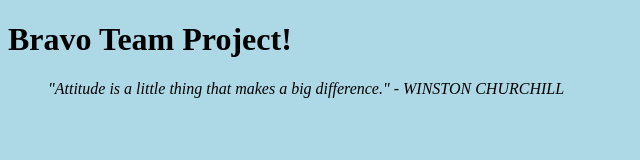
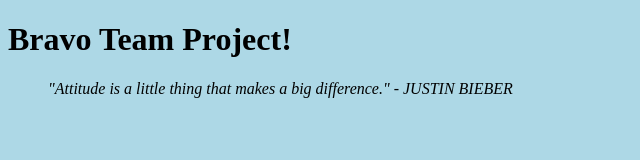
Before and after one commit to lap202/GitLab, a plain HTML site: page index.html in a window 1280 px wide. Shown: the full height of the page, 0-640 px from the left. Drawn offline with Linux system fonts and the light colour scheme.

Commit message:
Change Name Back To Justin Bieber

```diff
--- a/index.html
+++ b/index.html
@@ -9,6 +9,6 @@
 </head>
 <body>
     <h1>Bravo Team Project! </h1>
-	<blockquote>"Attitude is a little thing that makes a big difference." - WINSTON CHURCHILL </blockquote>
+	<blockquote>"Attitude is a little thing that makes a big difference." - JUSTIN BIEBER </blockquote>
 </body>
 </html>
```
